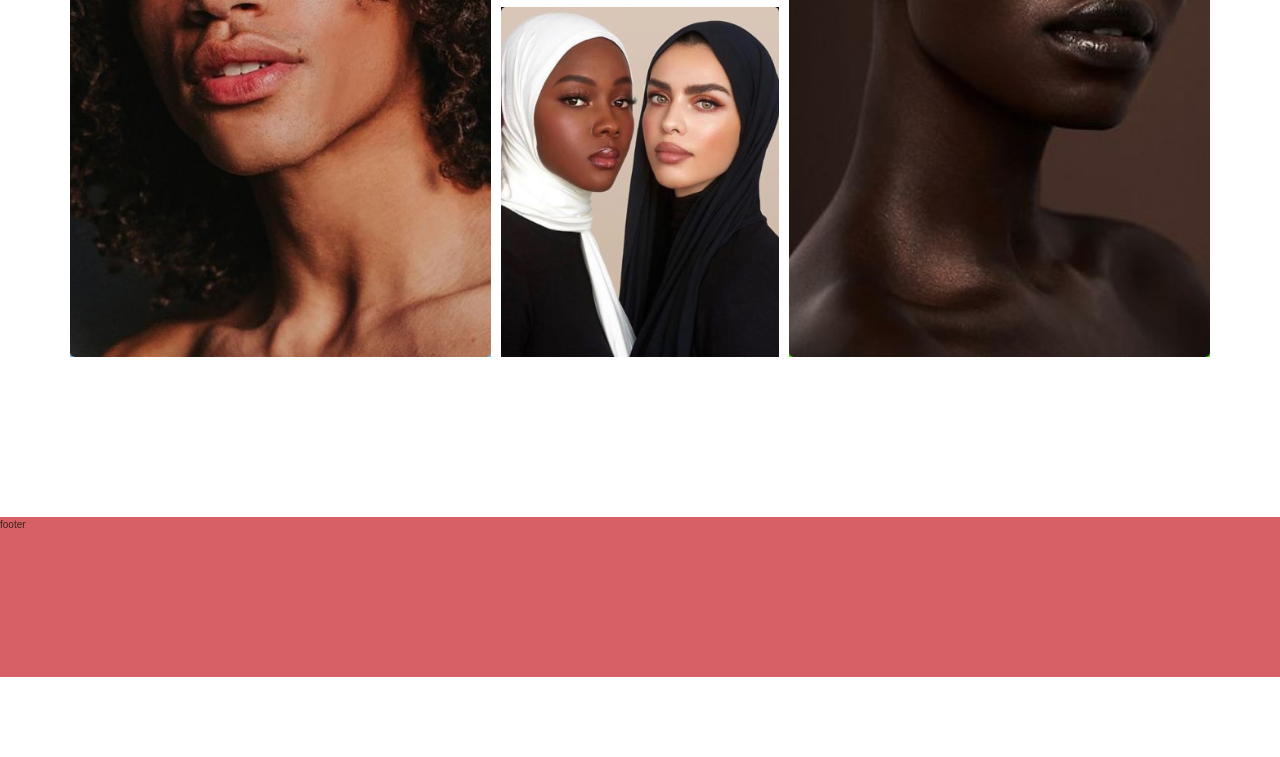
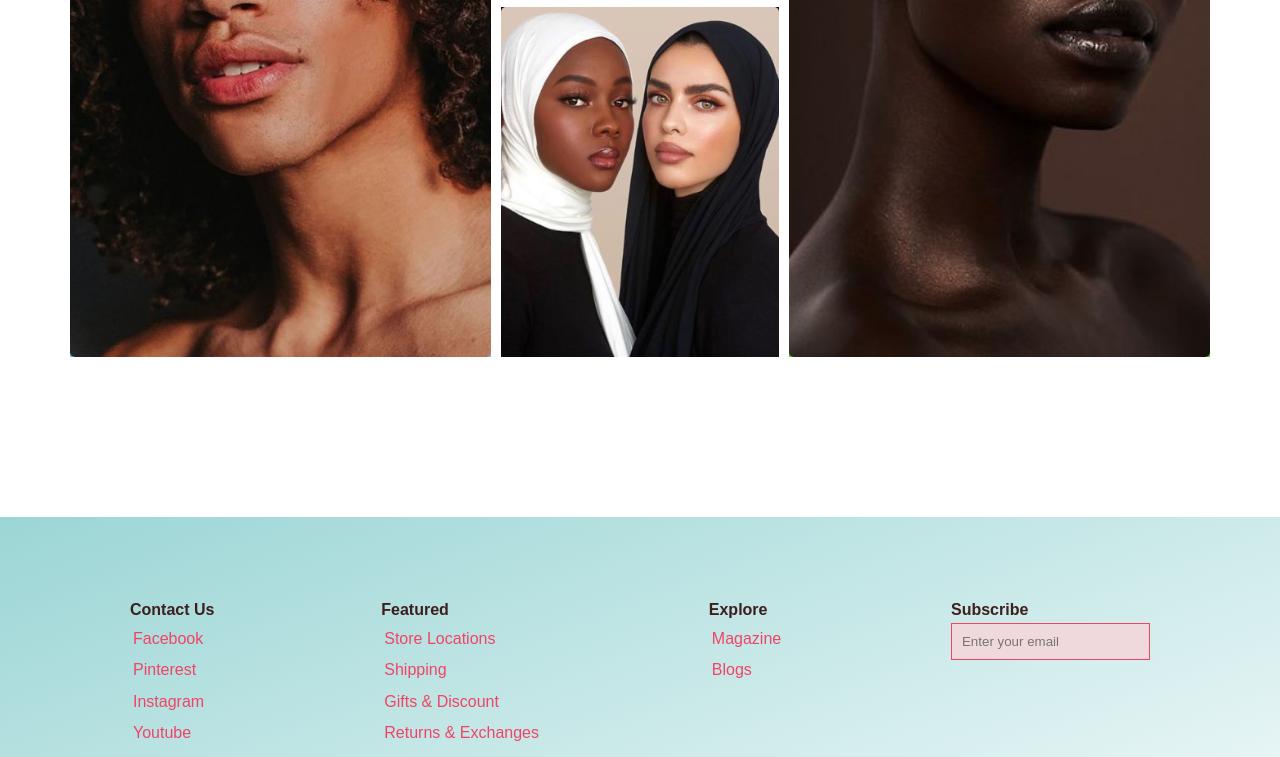
Before and after one commit to IsabelNzioka/Photo-Gallery, a website: page index.html in a window 1280 px wide. Shown: the part 2043-2800 px from the top of the page. Before the commit the page ends 2720 px from the top, so only its background shows below. Drawn offline with Linux system fonts and the light colour scheme.

Commit message:
latest commit

```diff
--- a/index.html
+++ b/index.html
@@ -113,7 +113,43 @@
         </div>
       </div>
 
-      <footer>footer</footer>
+      <footer class="footer">
+        <div class="footer__contact">
+          <h4 class="heading-tertiary">Contact Us</h4>
+          <ul>
+            <li><a href="#">Facebook </a></li>
+            <li><a href="#">Pinterest </a></li>
+            <li><a href="#">Instagram </a></li>
+            <li><a href="#">Youtube </a></li>
+
+          </ul>
+        </div>
+        <div class="footer__company">
+          <h4 class="heading-tertiary">Featured</h4>
+          <ul>
+            <li><a href="#">Store Locations </a></li>
+            <li><a href="#">Shipping </a></li>
+            <li><a href="#">Gifts & Discount </a></li>
+            <li><a href="#">Returns & Exchanges </a></li>
+            <li><a href="#">Careers </a></li>
+            <li><a href="#">Press </a></li>
+          </ul>
+        </div>
+        <div class="footer__explore">
+          <h4 class="heading-tertiary">Explore</h4>
+          <ul>
+            <li><a href="#">Magazine </a></li>
+            <li><a href="#">Blogs </a></li>
+        </div>
+
+        <div class="footer__input">
+          <h4 class="heading-tertiary">Subscribe</h4>
+          <form>
+            <input type="text" id="input" name="subs" placeholder="Enter your email">
+          </form>
+
+        </div>
+</footer>
     </div>
   </body>
 </html>
--- a/sass/_base.scss
+++ b/sass/_base.scss
@@ -19,6 +19,7 @@ body {
   font-weight: 400;
   line-height: 1.6;
   color: #3d1f1d;
+  font-size: 1.6rem;
 }
 
 .container {
@@ -27,7 +28,7 @@ body {
   grid-template-columns: 100%;
 
   @media only screen and (max-width: 1000px) {
-    grid-template-rows: 20vh 245vh 20vh;
+    grid-template-rows: 18vh 245vh 20vh;
   }
 
   @media only screen and (max-width: 800px) {
@@ -37,6 +38,10 @@ body {
   @media only screen and (max-width: 600px) {
     grid-template-rows: 20vh 178vh 20vh;
   }
+
+  @media only screen and (max-width: 350px) {
+    grid-template-rows: 20vh 278vh 20vh;
+  }
 }
 
 // git config core.autocrlf true
--- a/sass/_gallery.scss
+++ b/sass/_gallery.scss
@@ -4,7 +4,7 @@
   display: grid;
   grid-template-columns: repeat(8, 1fr);
   /* grid-template-columns: 100px 100px 100px 100px 100px; */
-  grid-template-rows: repeat(30, 10vh);
+  grid-template-rows: repeat(24, 10vh);
   grid-gap: 1rem;
   padding: 9rem 7rem;
   /* width: 100vw; */
@@ -17,6 +17,11 @@
     padding: 8rem 3rem;
     grid-template-rows: repeat(14, 10vh);
     grid-gap: 0.8rem;
+  }
+
+  @media only screen and (max-width: 400px) {
+    padding: 7rem 2.5rem;
+    grid-gap: 0.7rem;
   }
 
   img {
@@ -52,6 +57,10 @@
   @media only screen and (max-width: 600px) {
     grid-row: 1 / span 4;
   }
+
+  //   @media only screen and (max-width: 350px) {
+  //     grid-row: 1 / span 3;
+  //   }
 }
 
 .main2 {
@@ -136,7 +145,7 @@
   }
 }
 .main7 {
-  background-color: rgb(203, 216, 182);
+  background-color: rgb(223, 135, 21);
   grid-row: 9 / span 8;
   grid-column: 4 / span 3;
 
@@ -152,6 +161,10 @@
   @media only screen and (max-width: 600px) {
     grid-row: 7 / span 3;
   }
+
+  //   @media only screen and (max-width: 350px) {
+  //     grid-row: 7 / span 2;
+  //   }
 }
 .main8 {
   background-color: rgb(233, 33, 143);
@@ -172,7 +185,7 @@
 }
 
 .main9 {
-  background-color: #8d231b;
+  background-color: #6e6160;
   grid-row: 13 / span 4;
   grid-column: 2 / span 2;
 
@@ -224,6 +237,10 @@
     grid-row: 10 / span 3;
     // grid-column: 1 / span 2;
   }
+
+  //   @media only screen and (max-width: 350px) {
+  //     grid-row: 4 / span 2;
+  //   }
 }
 
 .main12 {
@@ -243,6 +260,11 @@
     grid-row: 10 / span 2;
     // grid-column: 4 / span 3;
   }
+
+  // @media only screen and (max-width: 350px) {
+  //     grid-row: 7 / span 2;
+  //     grid-column: 5 / span 4;
+  //   }
 }
 .main13 {
   background-color: #48cf13;
--- a/sass/_headerFooter.scss
+++ b/sass/_headerFooter.scss
@@ -6,9 +6,92 @@ header {
   /* grid-column: sidebar-start / full-end; */
   grid-row: 1;
   /* grid-area: head; */
+  label {
+    font-size: 4rem;
+  }
 }
+.search-box {
+  background-color: aquamarine;
+
+  align-items: center;
+}
+
+///////////////////////////////////////////////////////////////////////////////////////////////////////////////////@at-root//////@at-root
+/// //////////////////////          FOOTER          //////////////////////////////
 
 footer {
   grid-row: 3;
-  background-color: #d76067;
 }
+
+.footer {
+  background-image: linear-gradient(
+    to right bottom,
+    rgba(#91d1d1, 0.9),
+    rgba(white, 0.6)
+  );
+  // background-color: #91d1d1;
+  height: 60vh;
+  display: flex;
+  flex-direction: row;
+  justify-content: space-between;
+  padding: 8rem 13rem;
+
+  @media only screen and (max-width: 900px) {
+    padding: 8rem;
+    // background-color: black;
+  }
+  @media only screen and (max-width: 650px) {
+    // padding: 8rem 4rem;
+    padding: 4rem;
+    flex-direction: column;
+    // background-color: yellow;
+    height: 100vh;
+    // align-items: center;
+    justify-content: space-between;
+  }
+
+  ul {
+    list-style: none;
+  }
+
+  ul li {
+    padding: 3px;
+  }
+
+  li a {
+    text-decoration: none;
+    font-size: 1.6rem;
+    color: #ef4565;
+  }
+
+  li a:hover {
+    color: inherit;
+  }
+
+  form #input {
+    background-color: #f0d9dd;
+    padding: 1rem;
+    border: none;
+    color: #ef4565;
+
+    width: 100%;
+    border: 1px solid #ef4565;
+    outline: none;
+
+    @media only screen and (max-width: 650px) {
+      width: 70%;
+    }
+  }
+
+  form #input:hover {
+    border: 1px solid#151616;
+  }
+}
+
+// width: 100%;
+// padding: 12px 20px;
+// margin: 8px 0;
+// box-sizing: border-box;
+// border: none;
+// background-color: #3CBC8D;
+// color: white;
```
Also changed, not shown: css/style.css.
